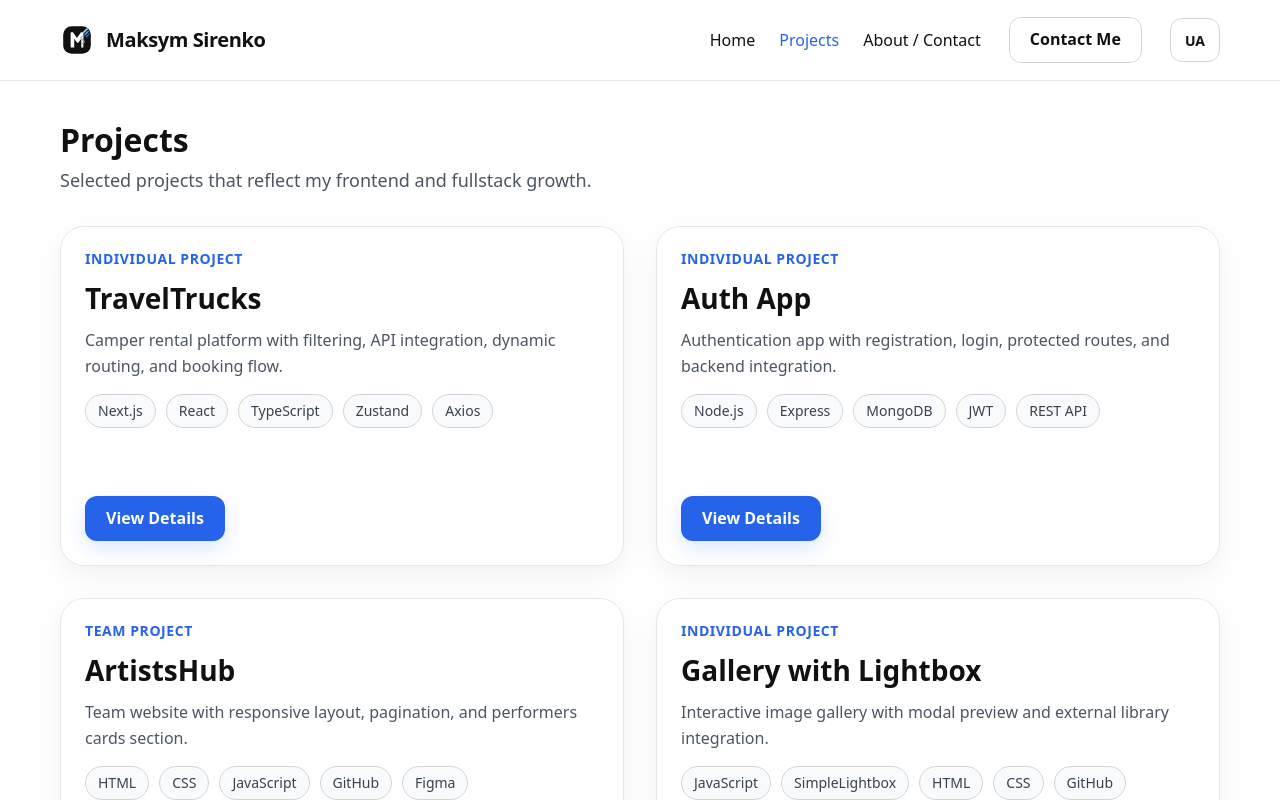
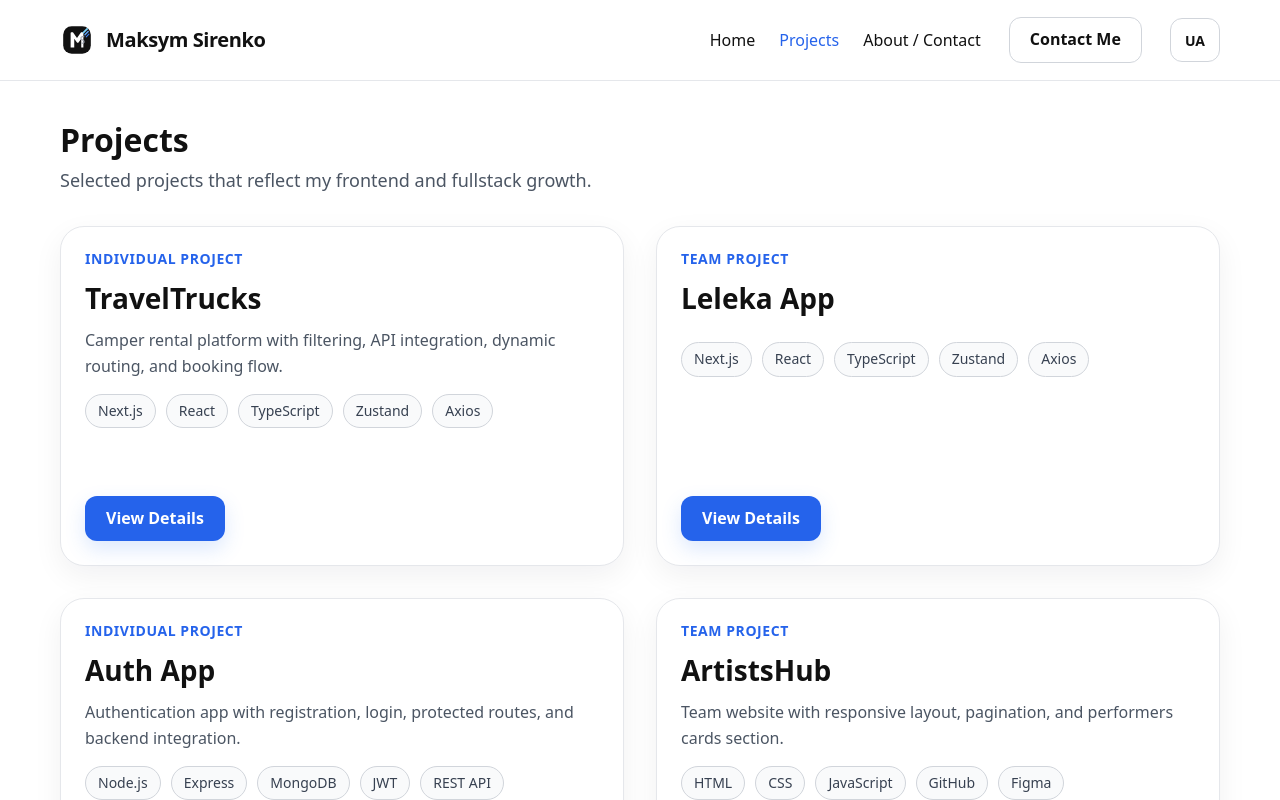
Before and after one commit to Maksym-Sirenko/personal-page, a React (Vite) app: page /projects in a window 1280 px wide. Shown: the top 800 px of the page. Built offline with nearby package versions, Linux system fonts and the light colour scheme.

Commit message:
feat: add Leleka team project with real responsibilities

```diff
--- a/src/data/projects.ts
+++ b/src/data/projects.ts
@@ -7,6 +7,22 @@ export const projects: Project[] = [
     category: "Individual Project",
     description:
       "Camper rental platform with filtering, API integration, dynamic routing, and booking flow.",
+    stack: ["Next.js", "React", "TypeScript", "Zustand", "Axios", "CSS", "Figma"],
+    responsibilities: [
+      "Built camper catalog with filtering and detailed pages",
+      "Integrated API data into the interface",
+      "Implemented routing and project page structure",
+      "Created responsive UI components based on Figma",
+    ],
+    liveDemo: "https://travel-trucks-mu-lovat.vercel.app/",
+    github: "https://github.com/Maksym-Sirenko/travel-trucks",
+  },
+  {
+    id: "leleka-app",
+    title: "Leleka App",
+    category: "Team Project",
+    description:
+      "",
     stack: ["Next.js", "React", "TypeScript", "Zustand", "Axios", "CSS", "Figma"],
     responsibilities: [
       "Built camper catalog with filtering and detailed pages",
```
